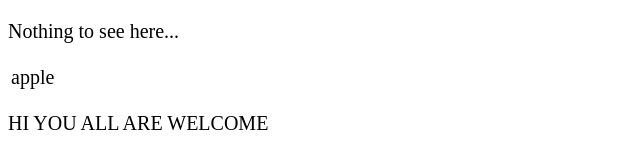
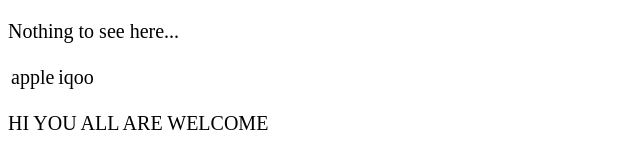
Before and after one commit to Rajkumar-pro/Test-html-web, a plain HTML site: page index.html in a window 1280 px wide. Shown: the full height of the page, 0-640 px from the left. Drawn offline with Linux system fonts and the light colour scheme.

Commit message:
update index.html

```diff
--- a/index.html
+++ b/index.html
@@ -20,7 +20,7 @@
   <table class="table-list">
     <tr>
       <td class="APPLE">apple</td>
-      <td class="list-item"></td>
+      <td class="list-item">iqoo</td>
       <td class="list-item"></td>
       <td class="list-item"></td>
     </tr>
```
